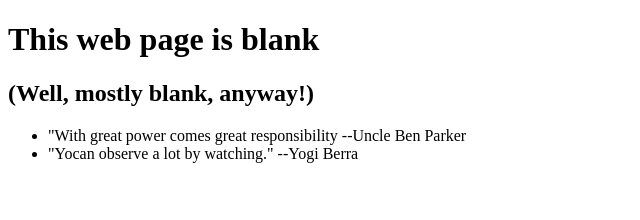
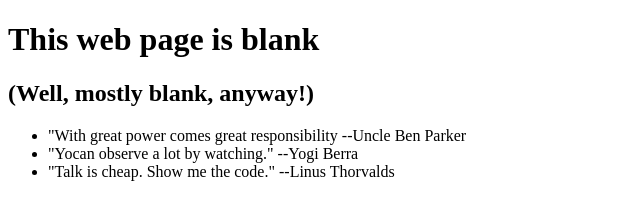
Before and after one commit to matthiaslaux/0McMain_openSAP_repo, a plain HTML site: page index.html in a window 1280 px wide. Shown: the whole page, without its empty margins (0-640 px from the left). Drawn offline with Linux system fonts and the light colour scheme.

Commit message:
added quote by Linus Torvalds

```diff
--- a/index.html
+++ b/index.html
@@ -11,6 +11,7 @@
 		<ul>
 			<li>"With great power comes great responsibility --Uncle Ben Parker</li>
 			<li>"Yocan observe a lot by watching." --Yogi Berra</li>
+			<li>"Talk is cheap. Show me the code." --Linus Thorvalds</li>
 		</ul>
 	</body>
 </html>
```
